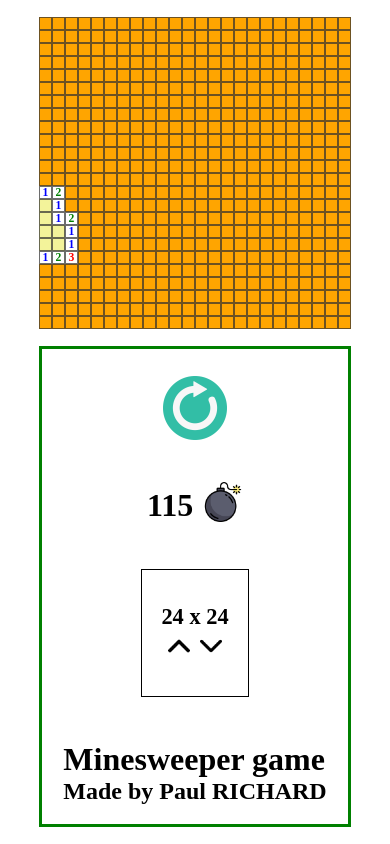
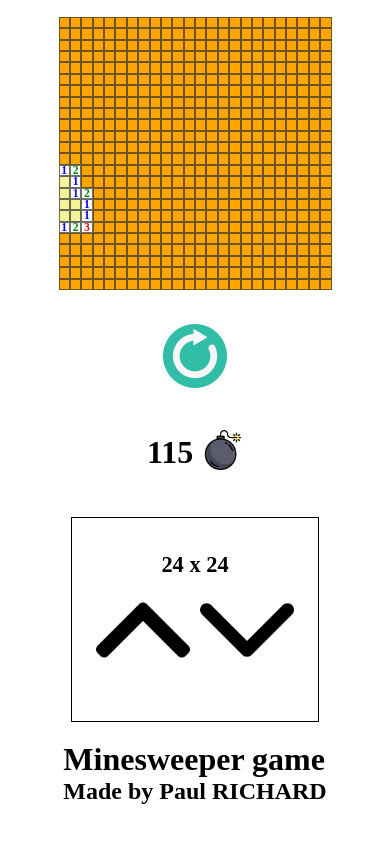
Before and after one commit to NoCared/Demineur, a plain HTML site: page index.html in a window 390 px wide. Drawn offline with Linux system fonts and the light colour scheme.

Commit message:
ADD - Responsive ath and grid

```diff
--- a/assets/css/style.css
+++ b/assets/css/style.css
@@ -111,7 +111,6 @@ main {
 /* #region ATH */
 
 #hud {
-    border: 3px solid green;
     width: 80%;
     margin: 2vh 0;
 
@@ -130,10 +129,6 @@ main {
     border: none;
 }
 
-#hud #interactableHud,
-#hud #infoCreation {
-    margin: 1rem;
-}
 
 #hud #interactableHud {
     display: flex;
@@ -199,10 +194,9 @@ main {
 }
 
 #hud #interactableHud #redimensionButtons div {
-    height: 32px;
-    width: 32px;
     padding: .3rem .3rem;
 }
+
 
 
 /* #endregion */
--- a/assets/js/modules/setupGrid.js
+++ b/assets/js/modules/setupGrid.js
@@ -10,7 +10,7 @@ function setUpTable() {
 
     const gridDiv = document.getElementById("grid");
     // Calculer la taille de la grille en pixels
-    const gridSize = Math.min(window.innerWidth, window.innerHeight) * 0.8; // 80% de la taille de la fenêtre
+    const gridSize = Math.min(window.innerWidth, window.innerHeight) * 0.7; // 70% de la taille de la fenêtre
     gridDiv.style.width = gridSize + "px";
     gridDiv.style.height = gridSize + "px";
 
```
